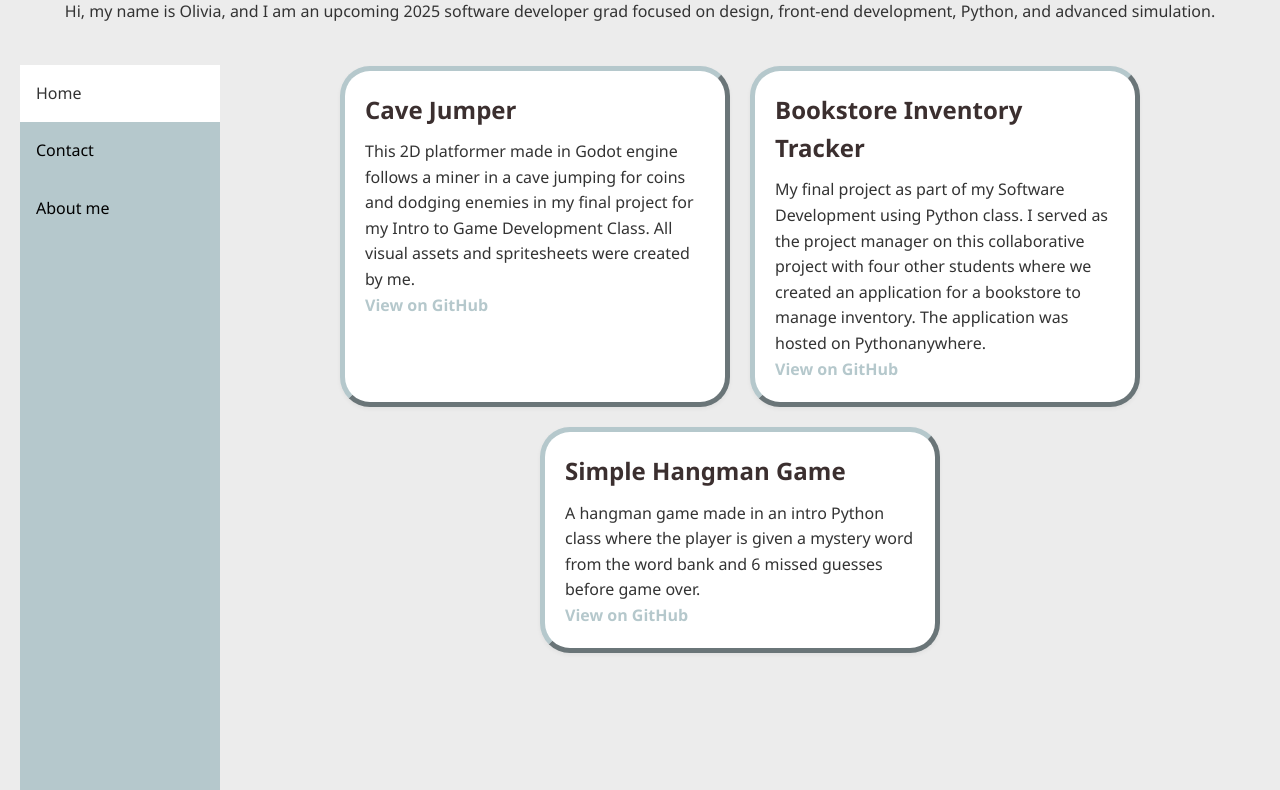
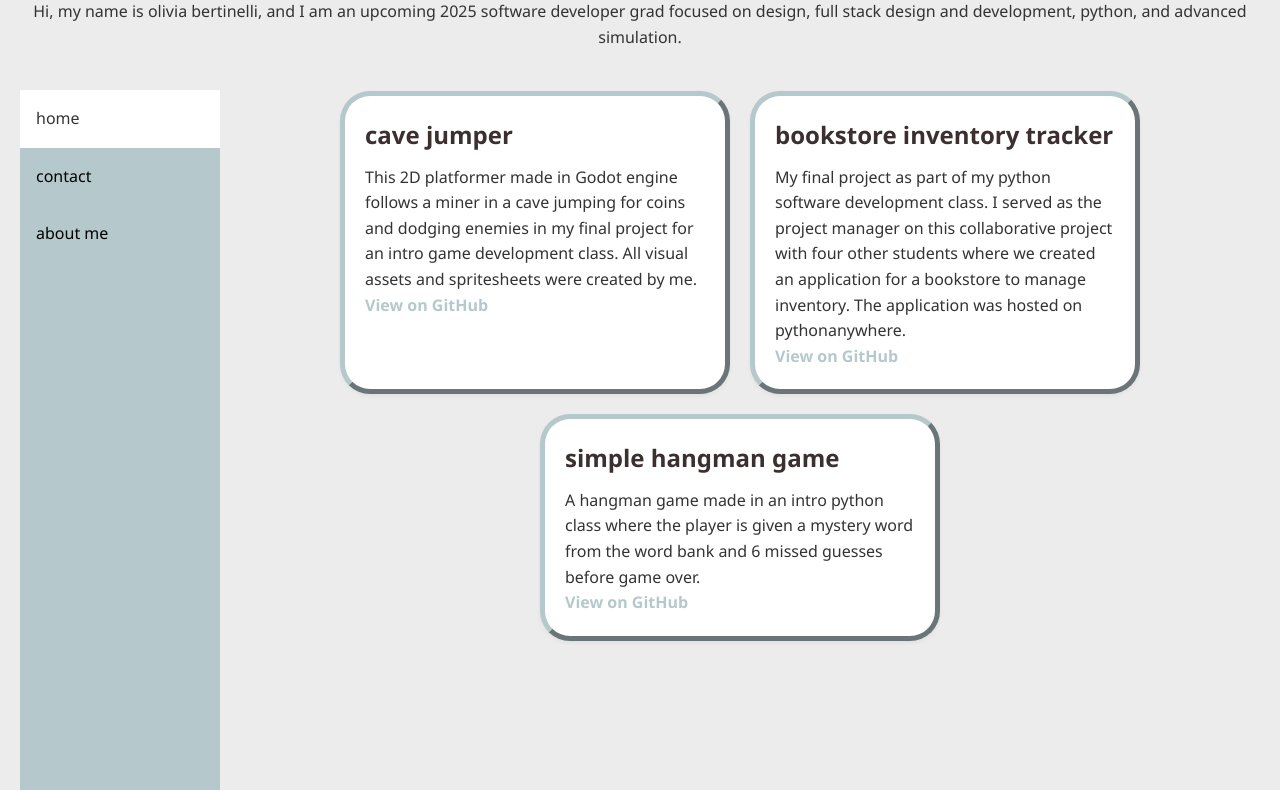
Before and after one commit to obertinelli/obertinelli.github.io, a plain HTML site: page index.html in a window 1280 px wide. Shown: the part 95-885 px from the top of the page. Drawn offline with Linux system fonts and the light colour scheme.

Commit message:
Add files via upload

```diff
--- a/index.html
+++ b/index.html
@@ -3,42 +3,42 @@
 <head>
   <meta charset="UTF-8">
   <meta name="viewport" content="width=device-width, initial-scale=1">
-  <title>Olivia Bertinelli | Software Design and Development</title>
+  <title>olivia bertinelli | full stack dev</title>
   <link rel="stylesheet" href="style.css">
 </head>
 <body>
   <header>
-    <h1>My Portfolio</h1>
-    <p>Hi, my name is Olivia, and I am an upcoming 2025 software developer grad focused on design, front-end development, Python, and advanced simulation.</p>
+    <h1>my portfolio</h1>
+    <p>Hi, my name is olivia bertinelli, and I am an upcoming 2025 software developer grad focused on design, full stack design and development, python, and advanced simulation.</p>
   </header>
 
 
 <div class="layout">
 
   <div class="sidebar">
-    <a class="active" href="#home">Home</a>
-    <a href="#contact">Contact</a>
-    <a href="#about">About me</a>
+    <a class="active" href="#home">home</a>
+    <a href="contact.html">contact</a>
+    <a href="about.html">about me</a>
   </div>
   <div class="content">
   <main>
     <div class="projects-container">
 
       <section class="project">
-        <h2>Cave Jumper</h2>
-        <p>This 2D platformer made in Godot engine follows a miner in a cave jumping for coins and dodging enemies in my final project for my Intro to Game Development Class. All visual assets and spritesheets were created by me. </p>
+        <h2>cave jumper</h2>
+        <p>This 2D platformer made in Godot engine follows a miner in a cave jumping for coins and dodging enemies in my final project for an intro game development class. All visual assets and spritesheets were created by me. </p>
         <a href="https://github.com/obertinelli/cave-jumper" target="_blank">View on GitHub</a>
       </section>
 
       <section class="project">
-        <h2>Bookstore Inventory Tracker</h2>
-        <p>My final project as part of my Software Development using Python class. I served as the project manager on this collaborative project with four other students where we created an application for a bookstore to manage inventory. The application was hosted on Pythonanywhere.</p>
+        <h2>bookstore inventory tracker</h2>
+        <p>My final project as part of my python software development class. I served as the project manager on this collaborative project with four other students where we created an application for a bookstore to manage inventory. The application was hosted on pythonanywhere.</p>
         <a href="https://github.com/obertinelli/SDEV_220_Final_Project_3BrainCells" target="_blank">View on GitHub</a>
       </section>
 
       <section class="project">
-        <h2>Simple Hangman Game</h2>
-        <p>A hangman game made in an intro Python class where the player is given a mystery word from the word bank and 6 missed guesses before game over.</p>
+        <h2>simple hangman game</h2>
+        <p>A hangman game made in an intro python class where the player is given a mystery word from the word bank and 6 missed guesses before game over.</p>
         <a href="https://github.com/obertinelli/hangman-project" target="_blank">View on GitHub</a>
       </section>
 
@@ -47,7 +47,7 @@
 </div>
 
   <footer>
-    <p>© 2025 Olivia Bertinelli • <a href="https://github.com/obertinelli" target="_blank">GitHub Profile</a></p>
+    <p>© 2025 olivia bertinelli • <a href="https://github.com/obertinelli" target="_blank">GitHub Profile</a></p>
   </footer>
 </body>
 </html>
--- /dev/null
+++ b/style2.css
@@ -0,0 +1,127 @@
+
+* {
+  margin: 0;
+  padding: 0;
+  box-sizing: border-box;
+}
+
+body {
+  font-family: 'Segoe UI', Tahoma, Geneva, Verdana, sans-serif;
+  background-color: #ececec;
+  color: #333;
+  line-height: 1.6;
+  padding: 20px;
+}
+
+header {
+  text-align: center;
+  margin-bottom: 40px;
+}
+
+header h1 {
+  font-size: 2.5em;
+  margin-bottom: 10px;
+}
+
+main {
+  max-width: 800px;
+  margin: 0 auto;
+}
+
+.projects-container {
+display: flex;
+flex-wrap: wrap;
+gap: 20px;
+justify-content: center;
+}
+
+.project {
+  flex: 1 1 300px;
+  background-color: #fff;
+  padding: 20px;
+  border: 5px outset #b5c8cc;
+  border-radius: 30px;
+  box-shadow: 0 2px 4px rgba(0, 0, 0, 0.05);
+  min-width: 280px;
+  max-width: 400px;
+}
+
+.project h2 {
+  margin-bottom: 10px;
+  color: #3b2f2f;
+}
+
+.project a {
+  color: #b5c8cc;
+  text-decoration: none;
+  font-weight: bold;
+}
+
+.project a:hover {
+  text-decoration: underline;
+  color: #a8a098
+}
+
+.sidebar {
+  margin: 0;
+  padding: 0;
+  width: 200px;
+  background-color: #b5c8cc;
+  position: fixed;
+  height: 100%;
+  overflow: auto;
+}
+
+
+.sidebar a {
+  display: block;
+  color: black;
+  padding: 16px;
+  text-decoration: none;
+}
+
+
+.sidebar a.active {
+  background-color: #ffff;
+  color: #333;
+}
+
+
+.sidebar a:hover:not(.active) {
+  background-color: #555;
+  color: white;
+}
+
+
+div.content {
+  margin-left: 200px;
+  padding: 1px 16px;
+  height: 1000px;
+}
+
+
+@media screen and (max-width: 700px) {
+  .sidebar {
+    width: 100%;
+    height: auto;
+    position: relative;
+  }
+  .sidebar a {float: left;}
+  div.content {margin-left: 0;}
+}
+
+
+@media screen and (max-width: 400px) {
+  .sidebar a {
+    text-align: center;
+    float: none;
+    display: block;
+  }
+}
+
+footer {
+  text-align: center;
+  margin-top: 40px;
+  font-size: 0.9em;
+  color: #777;
+}
```
Also changed, not shown: contact.html (added, +14 -0 lines).
